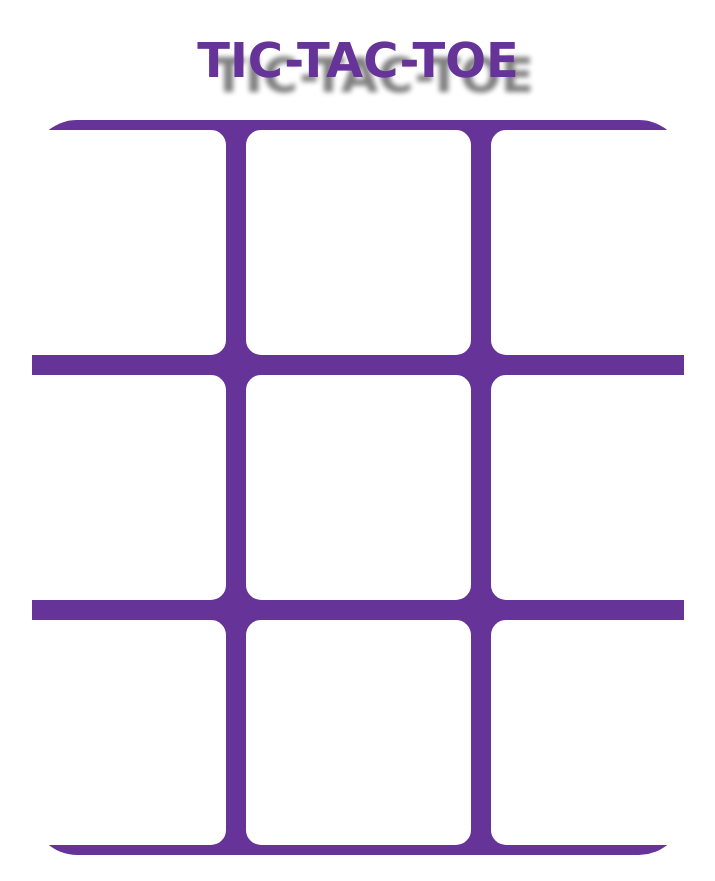
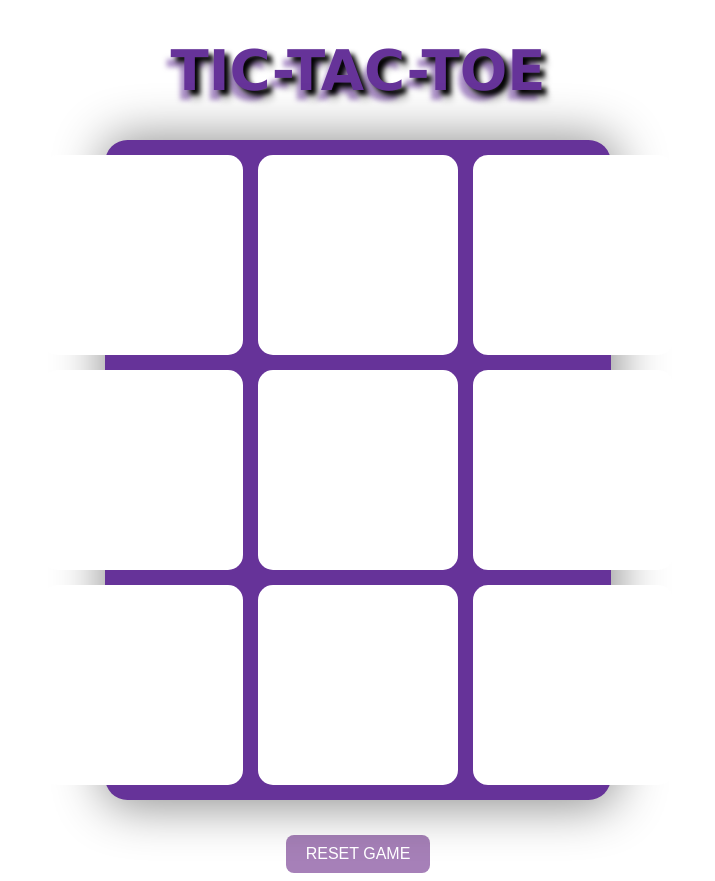
Before and after one commit to versificator-recession/tictactoe, a plain HTML site: page index.html in a window 1280 px wide. Shown: the whole page, without its empty margins (282-997 px from the left). Drawn offline with Linux system fonts and the light colour scheme.

Commit message:
12.09.2023 Changes

```diff
--- a/script.js
+++ b/script.js
@@ -27,7 +27,9 @@ function checkWin () {
 }
 
 function gridAnimations () {
-
+	document.querySelectorAll(".ticTacToeBoard div").forEach(function(div) {
+	    div.style.textShadow = "5px 5px 5px black";
+	});
 	document.querySelector(".box1").style.backgroundColor = "lightblue";
 	document.querySelector(".box2").style.backgroundColor = "yellow";
 	document.querySelector(".box3").style.backgroundColor = "lightgreen";
@@ -38,13 +40,18 @@ function gridAnimations () {
 
 function postGame (winner) {
 	gameActive = false;
-	document.querySelectorAll(".upper-left-box").forEach(function(div) {
+	document.querySelectorAll(".box1").forEach(function(div) {
 		div.style.backgroundColor = 'rgba(255, 0, 0, 0.5)';
 	});
 
 	gridAnimations ();
 
 }
+
+document.getElementById('resetButton').addEventListener('click', function() {
+    location.reload();
+});
+
 
 document.addEventListener('DOMContentLoaded', function () {
     const squares = document.querySelectorAll('.ticTacToeBoard div');
--- a/style.css
+++ b/style.css
@@ -1,4 +1,5 @@
-* {
+:root {
+  --custom-shadow: 5px 5px 5px black, -4px 10px 5px hsla(270, 50%, 40%, 0.55), 7px 11px 6px lightgrey;
   font-family: verdana;
 }
 
@@ -11,23 +12,24 @@
 .ticTacToeBoard {
   display: grid;
   vertical-align: middle;
-  grid-template-columns: repeat(3, 225px);
-  grid-template-rows: repeat(3, 225px);
-  gap: 20px;
+  grid-template-columns: repeat(3, 200px);
+  grid-template-rows: repeat(3, 200px);
+  gap: 15px;
   background-color: hsl(270, 50%, 40%);
-  padding: 10px;
+  padding: 15px 0px 15px 0px;
   justify-content: center;
   align-content: center;
-  border-radius: 45px;
-  width: 50%;
+  border-radius: 22.5px;
+  width: 40%;
+  box-shadow: 2px 2px 50px 4px rgba(0,0,0,0.45);
 }
 
 .ticTacToeBoard div {
   background-color: white;
   color: hsl(270, 50%, 40%);
-  text-shadow: 5px 5px 5px black;
+  text-shadow: var(--custom-shadow);
   border-radius: 15px;
-  font-size: 12em;
+  font-size: 10em;
   text-align: center;
   display: table-cell;
   vertical-align: middle;
@@ -38,17 +40,33 @@
 }
 
 #resetButton {
-  display: none;
+  display: block;
+  margin-left: auto;
+  margin-right: auto;
+  margin-top: 35px;
+
+  background-color: #a680b8;
+  color: white;
+  border: none;
+  padding: 10px 20px;
+  border-radius: 8px;
+  font-size: 16px;
+  text-transform: uppercase;
+  cursor: pointer;
+  transition: background-color 0.3s;
+}
+
+#resetButton:hover {
+  background-color: #9570a0;
 }
 
 h1 {
   display: flex;
-  font-size: 3.0em;
+  font-size: 3.5em;
   text-align: center;
   font-family: verdana;
   text-transform: uppercase;
   color: hsl(270, 50%, 40%);
-  text-shadow: 5px 5px 5px black;
-  text-shadow: 15px 15px 5px grey;
+  text-shadow: var(--custom-shadow);
   justify-content: center;
 }
```
